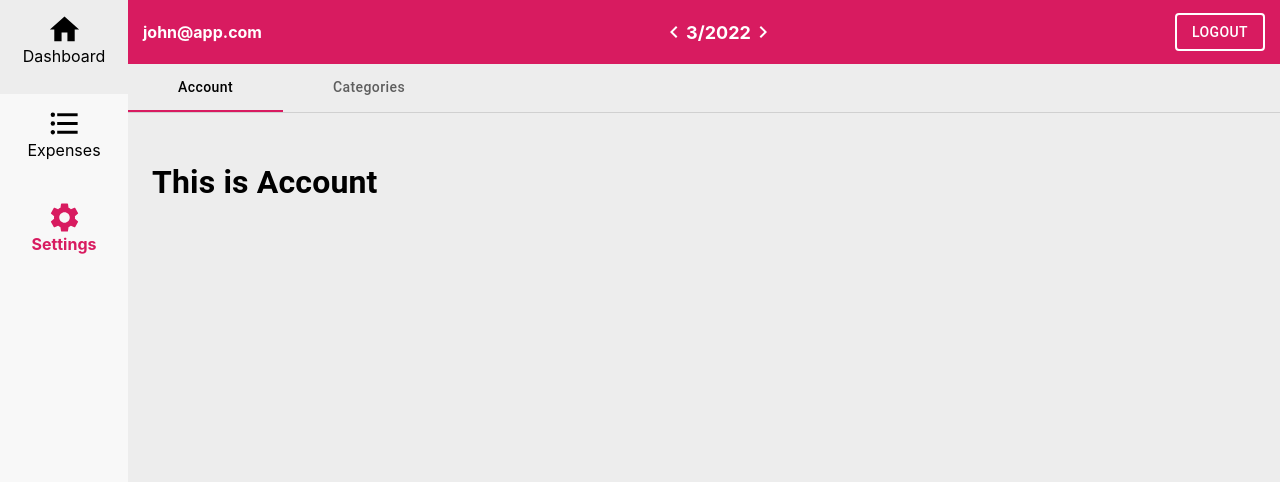
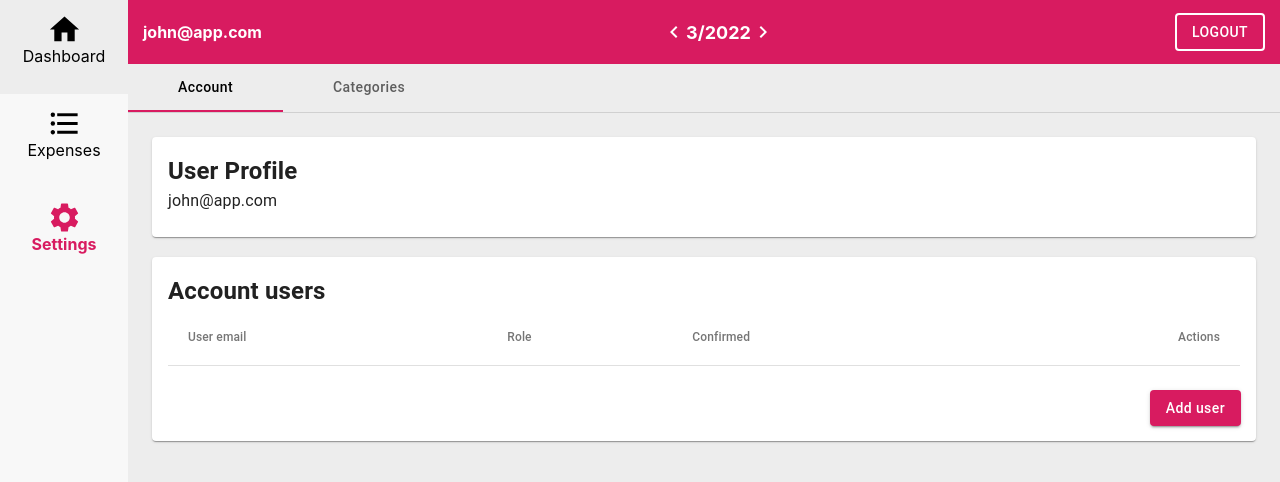
Before and after one commit to jilh/budget, a React (Create React App) app: page /app/settings/account in a window 1280 px wide. Shown: the top 482 px of the page. Built offline with nearby package versions, Linux system fonts and the light colour scheme.

Commit message:
Added cards to account page

```diff
--- a/src/components/Account.js
+++ b/src/components/Account.js
@@ -1,6 +1,40 @@
+import { Button, Card, CardActions, CardContent, CardHeader, Table, TableBody, TableCell, TableHead, TableRow } from "@mui/material";
+import "../styles/Account.css";
+
 const Account = () => {
     return(
-        <h1>This is Account</h1>
+        <div className="account-wrapper">
+            <Card>
+                <CardContent>
+                   <h2>User Profile</h2>
+                   <p>john@app.com</p>
+                </CardContent>
+            </Card>
+
+            <Card style={{ marginTop: '20px'}}>
+                <CardContent>
+                   <h2>Account users</h2>
+                   <Table aria-label="Expense Table" className="expense-table">
+                        <TableHead>
+                            <TableRow>
+                                <TableCell align="left">User email</TableCell>
+                                <TableCell align="left">Role</TableCell>
+                                <TableCell align="left">Confirmed</TableCell>
+                                <TableCell align="right">Actions</TableCell>
+                            </TableRow>
+                        </TableHead>
+                        <TableBody>
+                            <TableRow>
+
+                            </TableRow>
+                        </TableBody>
+                    </Table>
+                </CardContent>
+                <CardActions style={{ justifyContent: 'flex-end', paddingRight: '15px', paddingBottom: '15px' }}>
+                    <Button variant="contained" style={{textTransform: 'none'}}>Add user</Button>
+                </CardActions>
+            </Card>
+        </div>
     )
 }
 
--- /dev/null
+++ b/src/styles/Account.css
@@ -0,0 +1,6 @@
+.account-wrapper h2{
+    margin: 0;
+}
+.account-wrapper p{
+    margin: 0;
+}
```
Also changed, not shown: src/styles/Categories.css (added).
